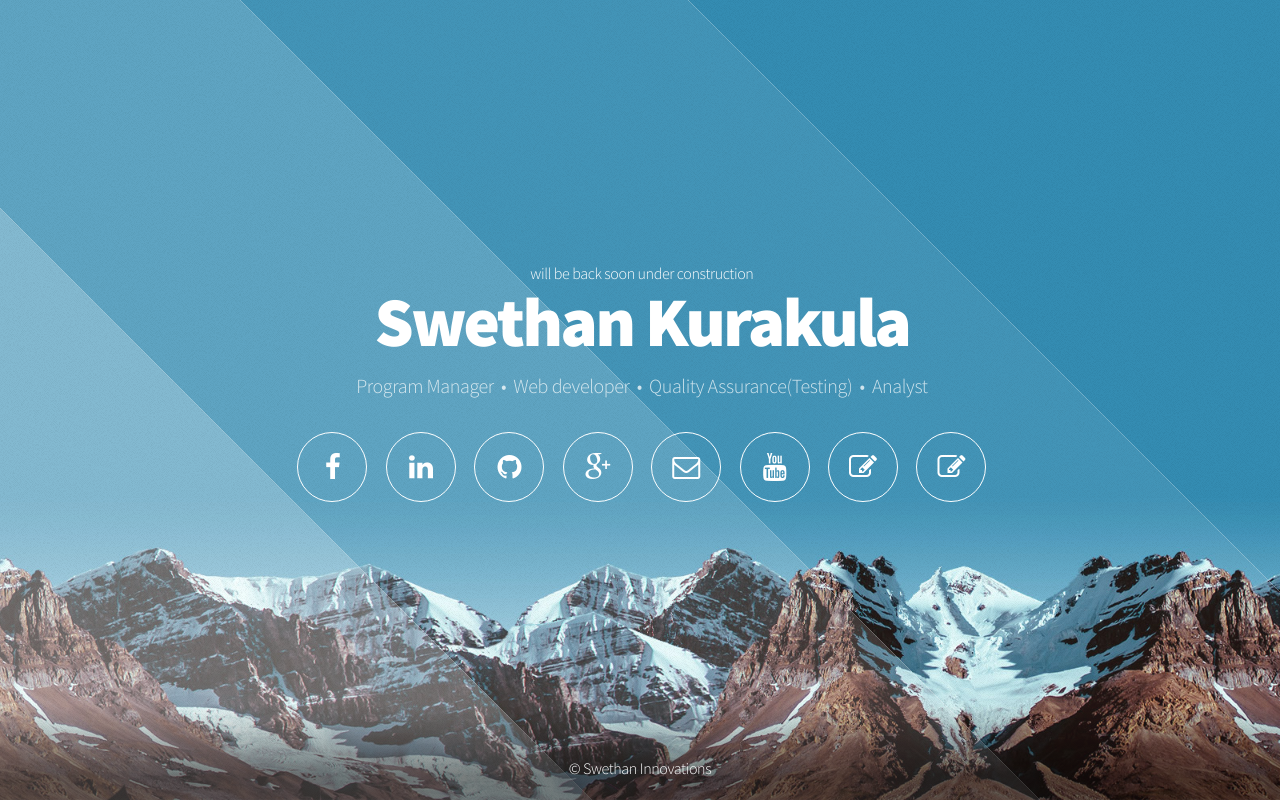
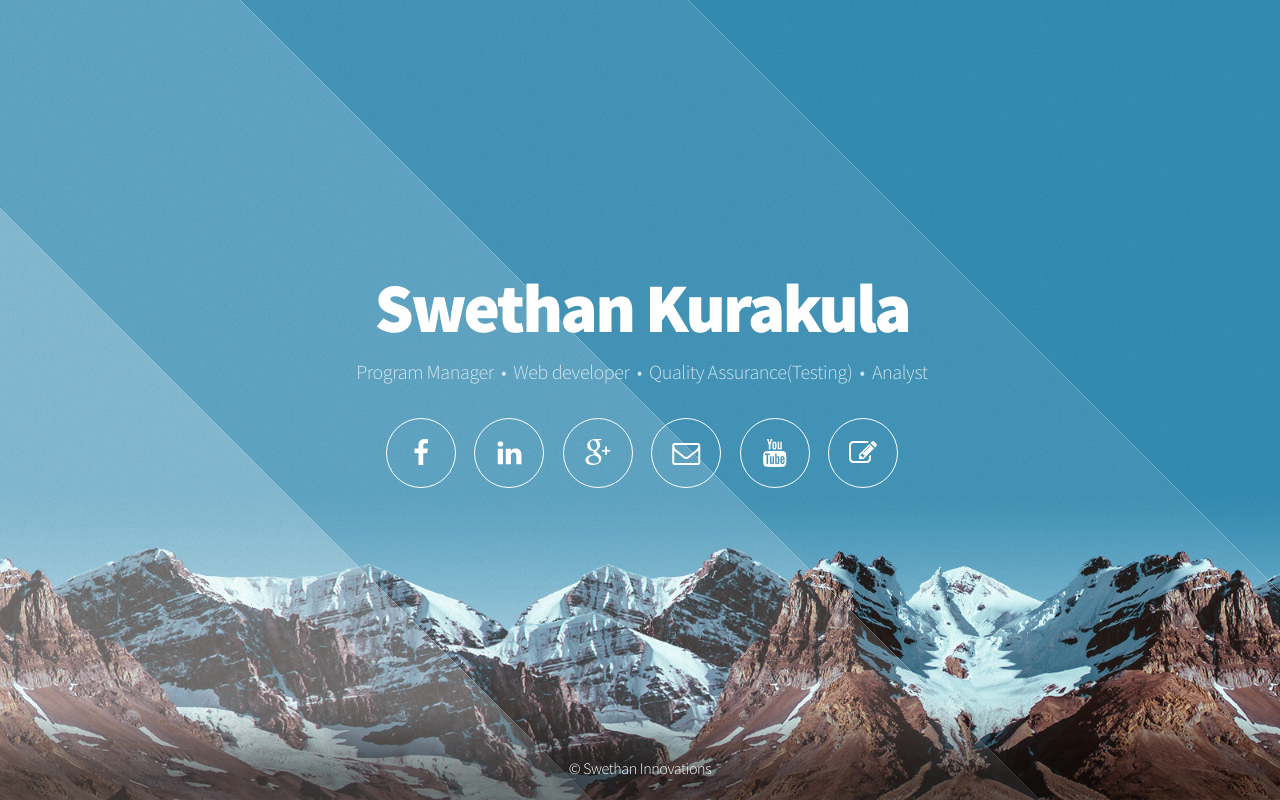
Before and after one commit to swethankurakula/swethankurakula.github.io, a plain HTML site: page index.html in a window 1280 px wide. Drawn offline with Linux system fonts and the light colour scheme; files whose address does not match are found by name.

Commit message:
Update index.html

```diff
--- a/index.html
+++ b/index.html
@@ -27,7 +27,7 @@
 
 				<!-- Header -->
 					<header id="header">
-					<h6>will be back soon under construction</h6>
+
 						<h1>Swethan Kurakula</h1>
 						<p>Program Manager &nbsp;&bull;&nbsp; Web developer &nbsp;&bull;&nbsp; Quality Assurance(Testing) &nbsp;&bull;&nbsp; Analyst</p>
 						<nav>
@@ -35,13 +35,10 @@
 
 								<li><a href="https://www.facebook.com/profile.php?id=100003150414547" class="fa fa-facebook" target=”_blank”><span>Facebook</span></a></li>
 								<li><a href="https://www.linkedin.com/profile/view?id=33963741&authType=NAME_SEARCH&authToken=2Kwy&locale=en_US&srchid=339637411406876096559&srchindex=1&srchtotal=1&trk=vsrp_people_res_name&trkInfo=VSRPsearchId%3A339637411406876096559%2CVSRPtargetId%3A33963741%2CVSRPcmpt%3Aprimary" class="fa fa-linkedin" target=”_blank”><span>linkedin</span></a></li>
-								<li><a href="#" class="fa fa-github" target=”_blank”><span>Github</span></a></li>
-                                <li><a href="https://plus.google.com/u/0/117886877756089088524/posts" class="fa fa-google-plus" target=”_blank”><span>google plus</span></a></li>
+								<li><a href="https://plus.google.com/u/0/117886877756089088524/posts" class="fa fa-google-plus" target=”_blank”><span>google plus</span></a></li>
                                 <li><a href="swethan.kurakula@gmail.com" class="fa fa-envelope-o" target=”_blank”><span>google</span></a></li>
                                 <li><a href="https://www.youtube.com/channel/UCc7nnIDmdxfM7q9YeQFFh9A/videos" class="fa fa-youtube" target=”_blank”><span>Youtube</span></a></li>
                                 <li><a href="http://velocityofmyheart.blogspot.in/?view=magazine" class="fa fa-pencil-square-o" target=”_blank”><span>fa-pencil-square-o</span></a></li>
-                                <li><a href="swetha.html" class="fa fa-pencil-square-o" target=”_blank”><span>fa-pencil-square-o</span></a></li>
-
 
 
 							</ul>
```
